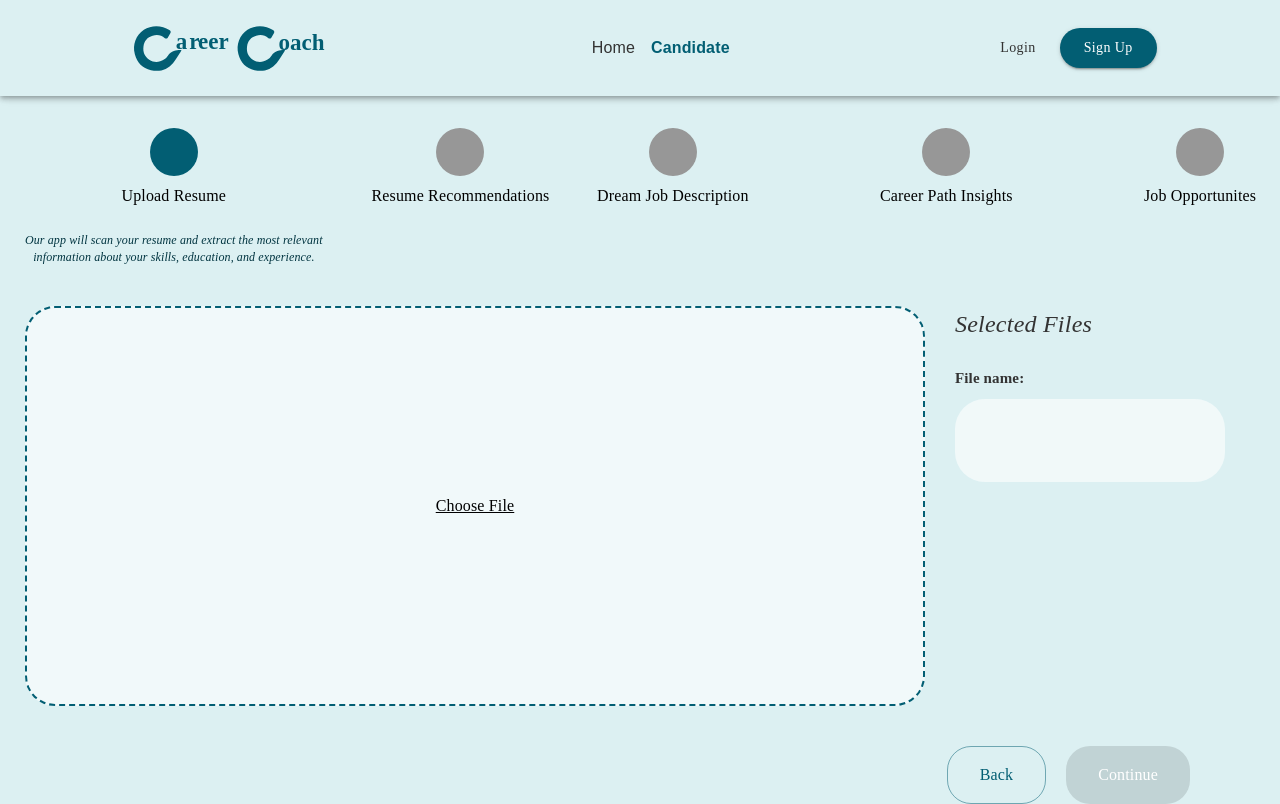
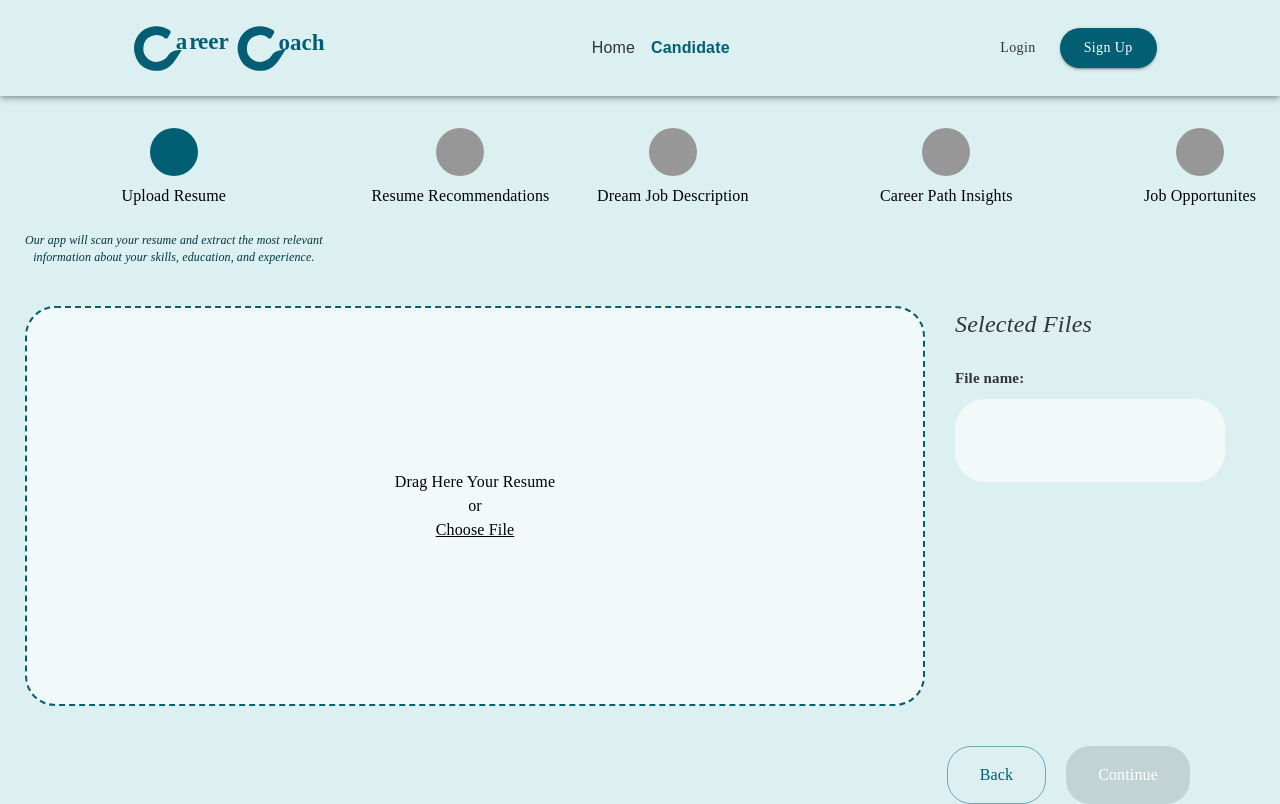
Before and after one commit to orchidmedia/careercoach, a Next.js app: page /candidate/uploadResumen in a window 1280 px wide. Built offline with nearby package versions, Linux system fonts and the light colour scheme; a web font is replaced by a local one.

Commit message:
Added drag and drop cv

```diff
--- a/src/components/molecules/OptionDescription/OptionDescription.tsx
+++ b/src/components/molecules/OptionDescription/OptionDescription.tsx
@@ -19,7 +19,7 @@ const OptionDescription = ({ selected, type = '' }: any) => {
                     fontSize: '18px',
                     color: '#333',
                     marginBottom: '10px',
-                    marginTop:'20px'
+                    marginTop: '20px'
                 }}>{selected?.title}</Typography>
                 <Typography sx={{
                     marginBottom: '10px'
@@ -60,7 +60,7 @@ const OptionDescription = ({ selected, type = '' }: any) => {
                     }}>Tailor in Summary Section to Highlight Relevant Experience and Skills</Typography>
                 </Box> */}
                 {
-                    selected?.description?.map((item: any, index: number) => {
+                    selected?.description?.description?.map((item: any, index: number) => {
                         return (
                             <Typography ml={2} my={3} key={index}>{item}</Typography>
                         )
--- a/src/components/organism/UploadResumen/components/DropBox.tsx
+++ b/src/components/organism/UploadResumen/components/DropBox.tsx
@@ -5,7 +5,7 @@ const initialState = {
     fileDocument: "",
 };
 
-const DropBox = ({setDocumentPDF}:any) => {
+const DropBox = ({ setDocumentPDF }: any) => {
     const [document, setDocument] = useState<any>(initialState);
 
     const handleOnChange = (value: any) => {
@@ -29,18 +29,29 @@ const DropBox = ({setDocumentPDF}:any) => {
                 justifyContent: 'center',
                 alignItems: 'center',
             }}>
-                {/* <Typography>Drag Here Your Resume</Typography>
-                <Typography>or</Typography> */}
                 <input
                     accept={".pdf"}
-                    style={{ display: "none" }}
+                    style={{
+                        height: '400px',
+                        width: '900px',
+                        opacity: 0,
+                    }}
                     id={"button-pdf"}
                     type={"file"}
                     onChange={(e) => handleDocumentFile(e)}
                 />
-                <label htmlFor={"button-pdf"}>
-                    <Typography sx={{ textDecoration: 'underline' }} >Choose File</Typography>
-                </label>
+                <Box sx={{
+                    position: 'absolute',
+                    textAlign: 'center'
+                }}>
+                    <Typography>Drag Here Your Resume</Typography>
+                    <Typography>or</Typography>
+                    <label style={{ cursor: "pointer" }} htmlFor={"button-pdf"}>
+                        <Typography sx={{ textDecoration: 'underline' }}>
+                            Choose File
+                        </Typography>
+                    </label>
+                </Box>
 
             </Box>
             <Box sx={{
```
